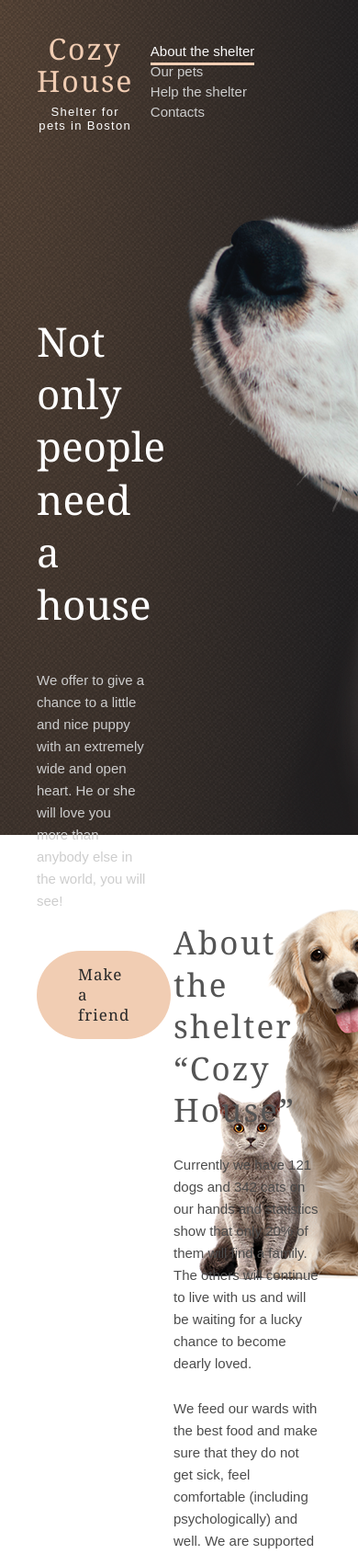
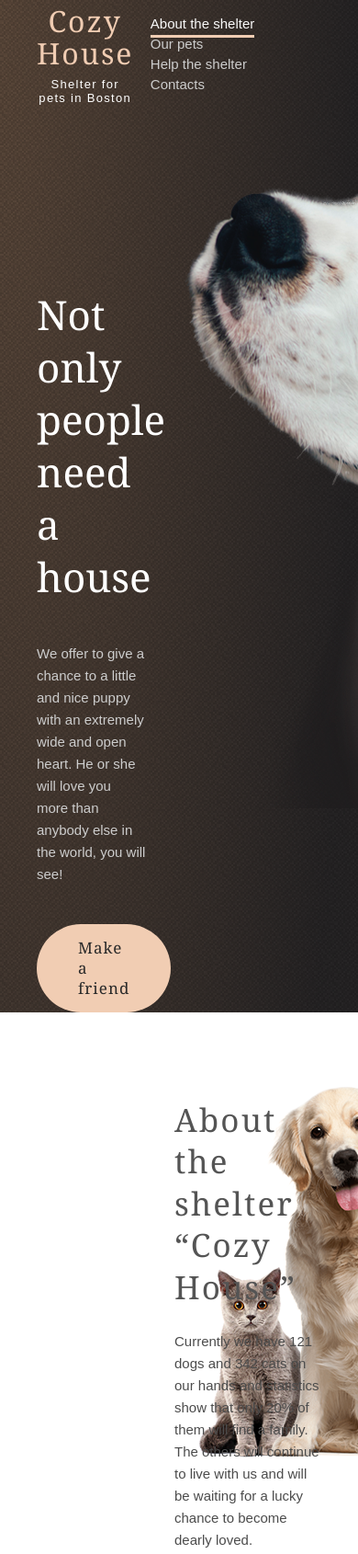
Before and after one commit to nick-konstantinov/Shelter, a plain HTML site: page pages/main/index.html in a window 390 px wide. Shown: the top 1690 px of the page at 92% size. Drawn offline with Linux system fonts and the light colour scheme; files whose address does not match are found by name.

Commit message:
fix: height intro block

```diff
--- a/pages/main/style.css
+++ b/pages/main/style.css
@@ -83,7 +83,7 @@ p {
 /* Intro */
 
 .intro {
-    height: 90.8rem;
+    height: 100%;
     padding-top: 6rem;
     background: url(./../../assets/images/general/noise_transparent@2x.png), radial-gradient(100% 215.42% at 0% 0%, rgb(91, 72, 58) 0%, rgb(38, 36, 37) 100%), rgb(33, 31, 32);
 }
@@ -174,7 +174,7 @@ p {
 /* Not Only */
 
 .not-only {
-    margin-top: 6rem;
+    margin-top: 5.75rem;
     display: flex;
 }
 
@@ -184,7 +184,7 @@ p {
 }
 
 .not-only__description {
-    margin-top: 16.3rem;
+    margin-top: 16.6rem;
 }
 
 .not-only__title {
@@ -204,6 +204,8 @@ p {
 }
 
 .not-only__photo {
+    position: relative;
+    bottom: -0.3rem;
     width: 58.1%;
 }
 
@@ -287,7 +289,7 @@ p {
 .about__content {
     margin-top: 1.4rem;
     max-width: 43rem;
-    margin-left: -0.6rem;
+    margin-left: -0.5rem;
 }
 
 .about__title {
@@ -373,7 +375,7 @@ p {
 /* Help */
 
 .help__inner {
-    padding: 8rem 0 5rem;
+    padding: 8rem 0 4.45rem;
 }
 
 .help__title {
@@ -393,7 +395,7 @@ p {
 
 .help__item {
     text-align: center;
-    margin: 0 6rem 5.2rem;
+    margin: 0 6rem 5.5rem;
 }
 
 .help__text {
@@ -410,7 +412,7 @@ p {
 }
 
 .donation__inner {
-    padding: 9rem 0 8.8rem;
+    padding: 9rem 0 9rem;
     max-width: 91.5rem;
     margin: 0 auto;
     display: flex;
@@ -426,7 +428,7 @@ p {
 }
 
 .donation__content {
-    margin-top: -0.8rem;
+    margin-top: -1rem;
 }
 
 .donation__title {
@@ -547,3 +549,17 @@ p {
 .footer__address:last-child {
     margin-top: 3.2rem;
 }
+
+
+/* --- Media --- */
+
+/* @media (max-width: 1199px) */
+
+@media (max-width: 1199px) {
+
+    /* Intro */
+
+    .intro {
+        padding-top: 3rem;
+    }
+}
```
